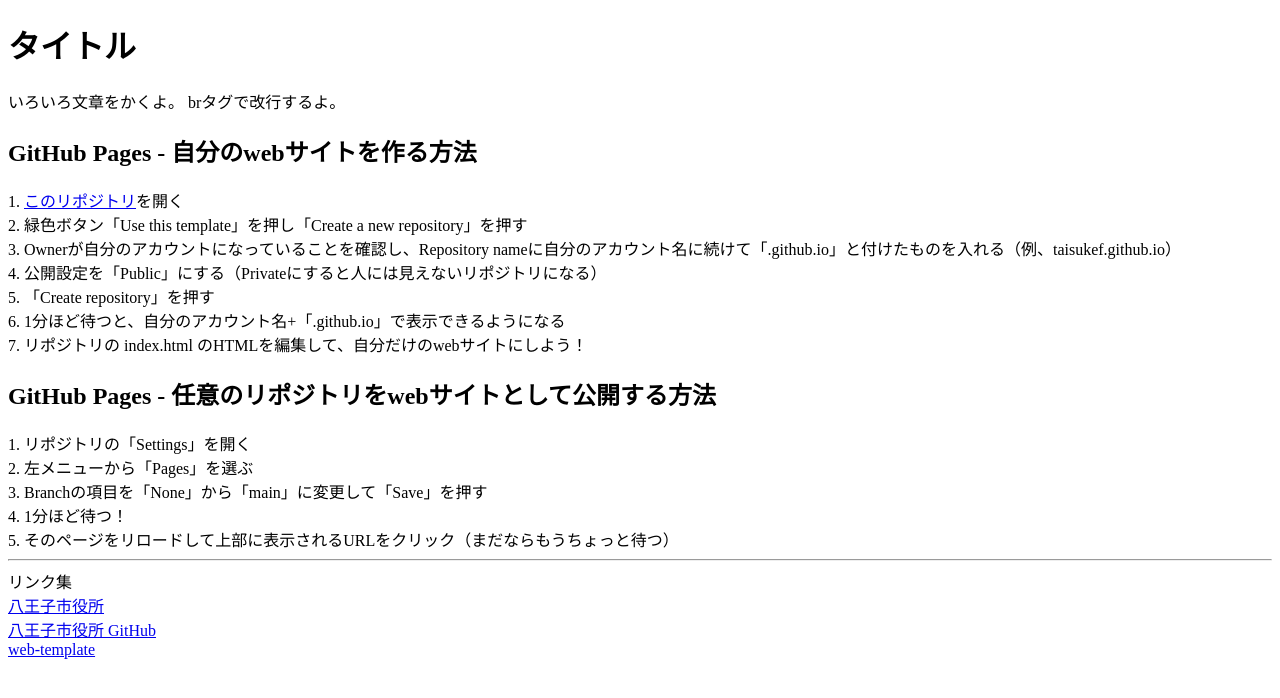
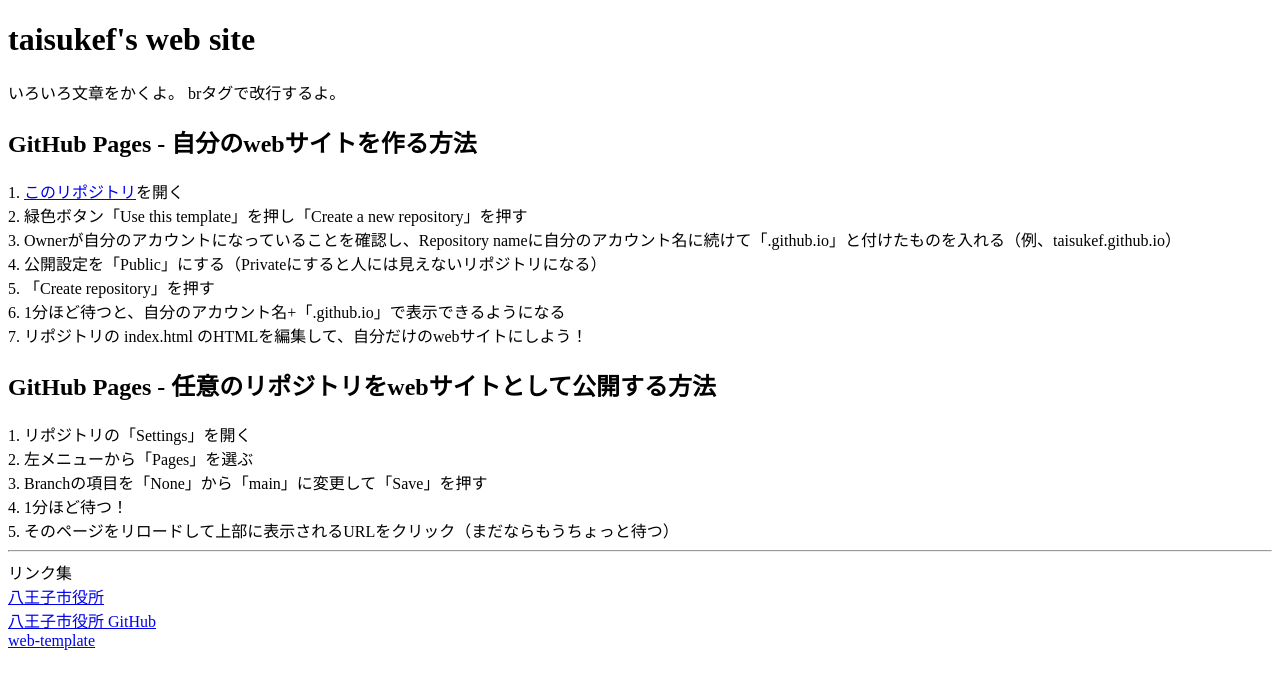
Before and after one commit to taisukef/taisukef.github.io2, a plain HTML site: page index.html in a window 1280 px wide. Drawn offline with Linux system fonts and the light colour scheme.

Commit message:
Update index.html

```diff
--- a/index.html
+++ b/index.html
@@ -1,8 +1,8 @@
 <!DOCTYPE html><html lang="ja"><head><meta charset="utf-8"><meta name="viewport" content="width=device-width"><link rel="icon" href="data:">
-<title>タイトル</title>
+<title>taisukef's web site</title>
 </head><body>
 
-<h1>タイトル</h1>
+<h1>taisukef's web site</h1>
 いろいろ文章をかくよ。
 brタグで改行するよ。<br>
 
```
